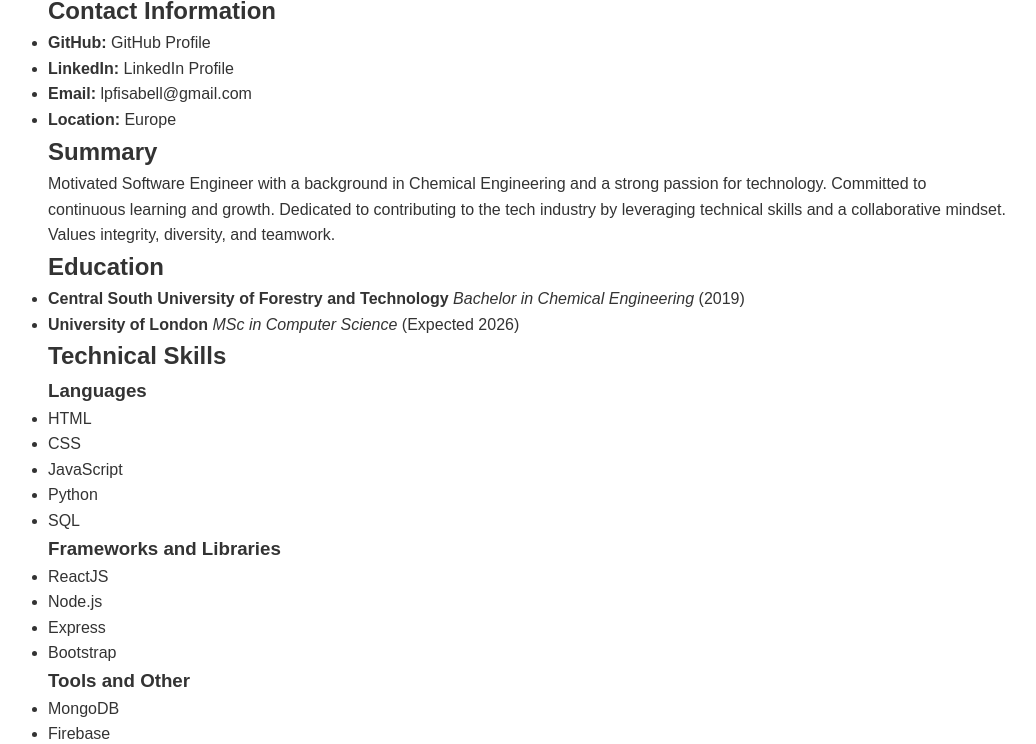
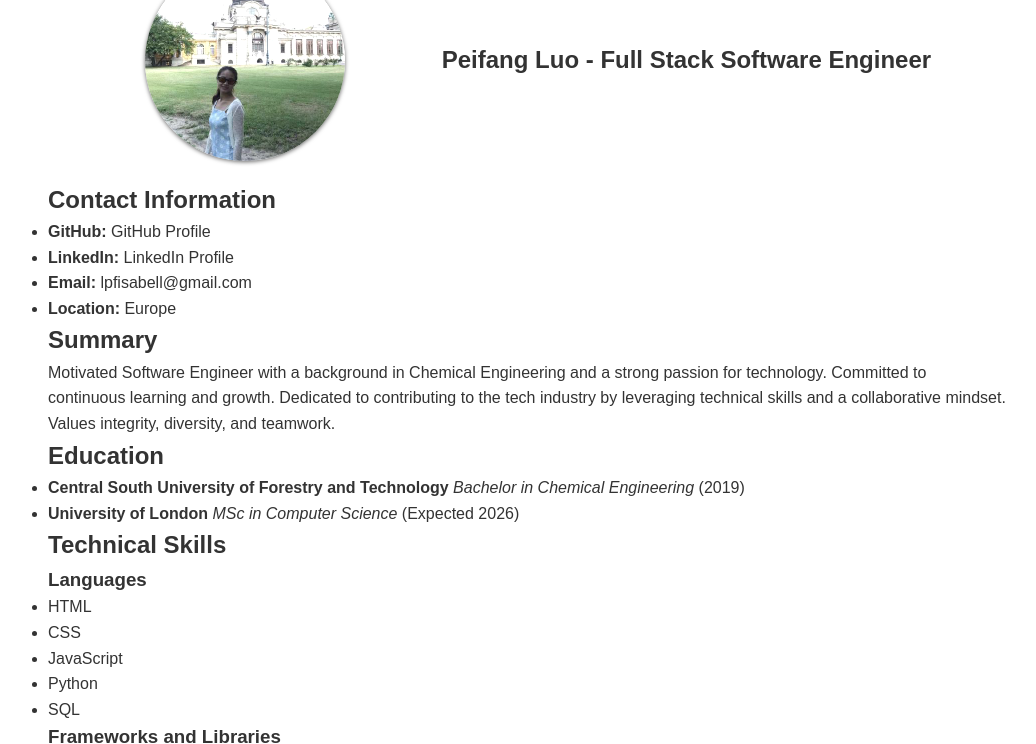
Before and after one commit to 117Isabell/rsschool-cv, a plain HTML site: page index.html in a window 1280 px wide. Shown: the part 146-890 px from the top of the page, without its empty margins (112-1148 px from the left). Drawn offline with Linux system fonts and the light colour scheme.

Commit message:
feat: add avatar sectioon

```diff
--- a/index.html
+++ b/index.html
@@ -22,7 +22,11 @@
       </nav>
     </header>
     <main>
-    <h1>Peifang Luo - Full Stack Software Engineer</h1>
+      <section class="avatar-section">
+        <img src="./assets/avatar.jpeg" alt="avatar" class="profile-photo">
+        <h1>Peifang Luo - Full Stack Software Engineer</h1>
+      </section>
+
 
     <h2 id="contact">Contact Information</h2>
     <ul>
@@ -147,8 +151,8 @@
     </ul>
 </main>
     <footer>
-      <a href="https://github.com/117Isabell">GitHub</a>
-      <a href="https://rs.school/" class="logo">
+      <a href="https://github.com/117Isabell" target="_blank">GitHub</a>
+      <a href="https://rs.school/" class="logo" target="_blank">
         <img
           src="https://rs.school/assets/rss-logo-CM8B7fA7.svg"
           alt="rs school logo"
--- a/style.css
+++ b/style.css
@@ -25,7 +25,22 @@ body {
   padding: 20px;
   color: #333;
 }
-
+.avatar-section {
+  display: flex;
+  justify-content: space-evenly;
+  align-items: center;
+  flex-direction: row;
+}
+.profile-photo {
+  width: 200px;
+  height: 200px;
+  margin: 20px;
+  object-fit: cover;
+  border-radius: 50%;
+  box-shadow: 0 1px 4px rgba(0, 0, 0, 0.6);
+  filter: grayscale(0.2) brightness(1.05);
+  transition: 0.3s;
+}
 footer {
   display: flex;
   justify-content: space-around;
```
